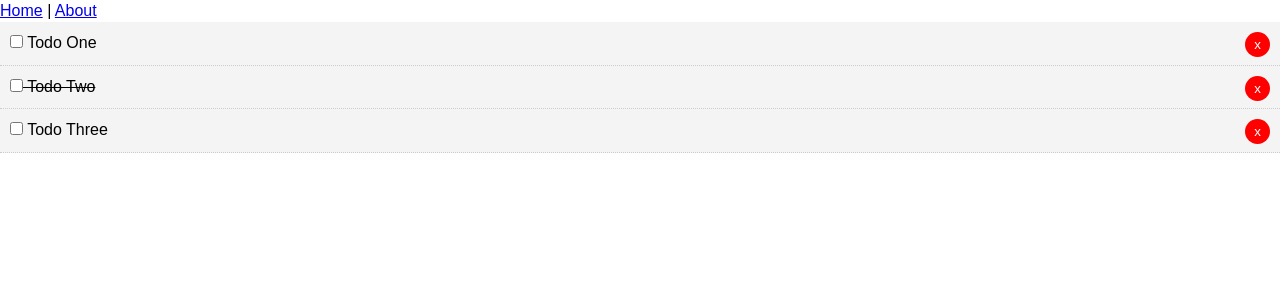
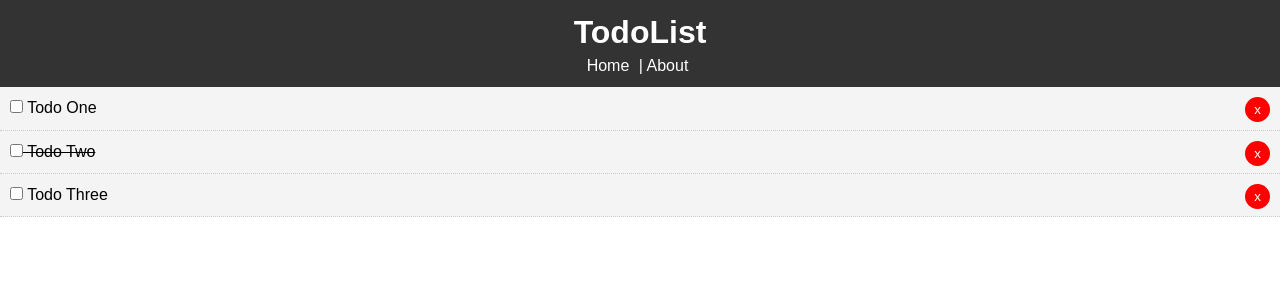
Before and after one commit to rafagan/vuejs-hands-on-2, a Vue app: page / in a window 1280 px wide. Shown: the top 300 px of the page. Built offline with nearby package versions, Linux system fonts and the light colour scheme.

Commit message:
Cria um header, reorganiza App.vue

```diff
--- a/src/App.vue
+++ b/src/App.vue
@@ -1,9 +1,6 @@
 <template>
   <div id="app">
-    <div id="nav">
-      <router-link to="/">Home</router-link> |
-      <router-link to="/about">About</router-link>
-    </div>
+    <Header />
     <router-view/>
   </div>
 </template>
@@ -33,3 +30,14 @@
     background: #666;
   }
 </style>
+
+<script>
+  import Header from '@/components/Header'
+
+  export default {
+    name: 'App',
+    components: {
+      Header
+    }
+  }
+</script>
--- /dev/null
+++ b/src/components/Header.vue
@@ -0,0 +1,30 @@
+<template>
+    <header class="header">
+        <h1>TodoList</h1>
+        <div id="nav">
+            <router-link to="/">Home</router-link> |
+            <router-link to="/about">About</router-link>
+        </div>
+    </header>
+</template>
+
+<script>
+    export default {
+        name: 'Header'
+    }
+</script>
+
+<style scoped>
+    .header {
+        background: #333;
+        color: #fff;
+        text-align: center;
+        padding: 10px;
+    }
+
+    .header a {
+        color: #fff;
+        padding-right: 5px;
+        text-decoration: none;
+    }
+</style>
--- a/src/views/Home.vue
+++ b/src/views/Home.vue
@@ -8,7 +8,7 @@
   import Todos from '@/components/Todos'
 
   export default {
-  name: 'home',
+    name: 'Home',
     components: {
       Todos
     },
```
Lines whose indentation alone changed are shown as unchanged.
